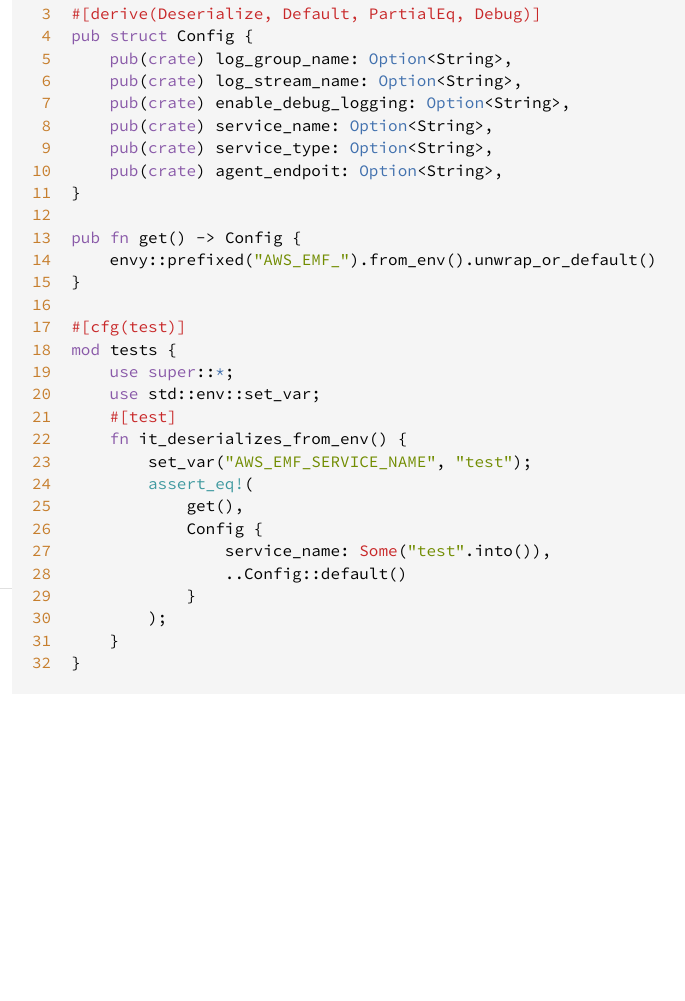
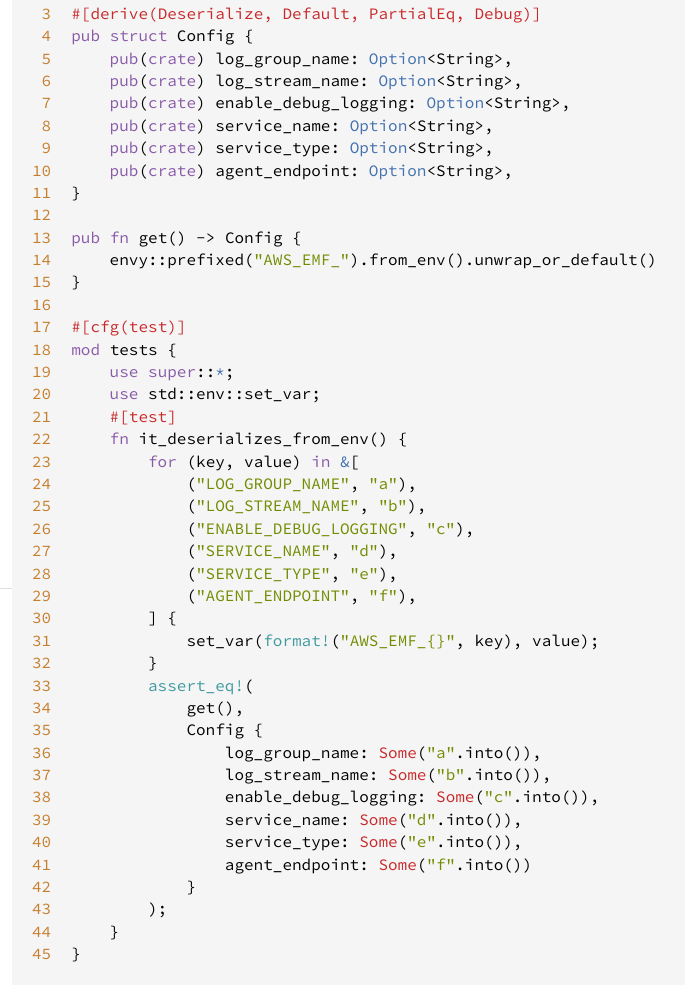
Before and after one commit to softprops/aws-embedded-metrics, a plain HTML site: page src/aws_embedded_metrics/config.rs.html in a window 1280 px wide. Shown: the part 211-1212 px from the top of the page, without its empty margins (3-688 px from the left). Before the commit the page ends 956 px from the top, so only its background shows below. Drawn offline with Linux system fonts and the light colour scheme.

Commit message:
Automated deployment: Tue Dec 17 05:39:53 UTC 2019 cca96be063dd57a41f92e585e475bc8101bc1741

```diff
--- a/src/aws_embedded_metrics/config.rs.html
+++ b/src/aws_embedded_metrics/config.rs.html
@@ -30,6 +30,19 @@
 <span id="30">30</span>
 <span id="31">31</span>
 <span id="32">32</span>
+<span id="33">33</span>
+<span id="34">34</span>
+<span id="35">35</span>
+<span id="36">36</span>
+<span id="37">37</span>
+<span id="38">38</span>
+<span id="39">39</span>
+<span id="40">40</span>
+<span id="41">41</span>
+<span id="42">42</span>
+<span id="43">43</span>
+<span id="44">44</span>
+<span id="45">45</span>
 </pre><div class="example-wrap"><pre class="rust ">
 <span class="kw">use</span> <span class="ident">serde</span>::<span class="ident">Deserialize</span>;
 
@@ -40,7 +53,7 @@
     <span class="kw">pub</span>(<span class="kw">crate</span>) <span class="ident">enable_debug_logging</span>: <span class="prelude-ty">Option</span><span class="op">&lt;</span><span class="ident">String</span><span class="op">&gt;</span>,
     <span class="kw">pub</span>(<span class="kw">crate</span>) <span class="ident">service_name</span>: <span class="prelude-ty">Option</span><span class="op">&lt;</span><span class="ident">String</span><span class="op">&gt;</span>,
     <span class="kw">pub</span>(<span class="kw">crate</span>) <span class="ident">service_type</span>: <span class="prelude-ty">Option</span><span class="op">&lt;</span><span class="ident">String</span><span class="op">&gt;</span>,
-    <span class="kw">pub</span>(<span class="kw">crate</span>) <span class="ident">agent_endpoit</span>: <span class="prelude-ty">Option</span><span class="op">&lt;</span><span class="ident">String</span><span class="op">&gt;</span>,
+    <span class="kw">pub</span>(<span class="kw">crate</span>) <span class="ident">agent_endpoint</span>: <span class="prelude-ty">Option</span><span class="op">&lt;</span><span class="ident">String</span><span class="op">&gt;</span>,
 }
 
 <span class="kw">pub</span> <span class="kw">fn</span> <span class="ident">get</span>() <span class="op">-</span><span class="op">&gt;</span> <span class="ident">Config</span> {
@@ -53,12 +66,25 @@
     <span class="kw">use</span> <span class="ident">std</span>::<span class="ident">env</span>::<span class="ident">set_var</span>;
     <span class="attribute">#[<span class="ident">test</span>]</span>
     <span class="kw">fn</span> <span class="ident">it_deserializes_from_env</span>() {
-        <span class="ident">set_var</span>(<span class="string">&quot;AWS_EMF_SERVICE_NAME&quot;</span>, <span class="string">&quot;test&quot;</span>);
+        <span class="kw">for</span> (<span class="ident">key</span>, <span class="ident">value</span>) <span class="kw">in</span> <span class="kw-2">&amp;</span>[
+            (<span class="string">&quot;LOG_GROUP_NAME&quot;</span>, <span class="string">&quot;a&quot;</span>),
+            (<span class="string">&quot;LOG_STREAM_NAME&quot;</span>, <span class="string">&quot;b&quot;</span>),
+            (<span class="string">&quot;ENABLE_DEBUG_LOGGING&quot;</span>, <span class="string">&quot;c&quot;</span>),
+            (<span class="string">&quot;SERVICE_NAME&quot;</span>, <span class="string">&quot;d&quot;</span>),
+            (<span class="string">&quot;SERVICE_TYPE&quot;</span>, <span class="string">&quot;e&quot;</span>),
+            (<span class="string">&quot;AGENT_ENDPOINT&quot;</span>, <span class="string">&quot;f&quot;</span>),
+        ] {
+            <span class="ident">set_var</span>(<span class="macro">format</span><span class="macro">!</span>(<span class="string">&quot;AWS_EMF_{}&quot;</span>, <span class="ident">key</span>), <span class="ident">value</span>);
+        }
         <span class="macro">assert_eq</span><span class="macro">!</span>(
             <span class="ident">get</span>(),
             <span class="ident">Config</span> {
-                <span class="ident">service_name</span>: <span class="prelude-val">Some</span>(<span class="string">&quot;test&quot;</span>.<span class="ident">into</span>()),
-                ..<span class="ident">Config</span>::<span class="ident">default</span>()
+                <span class="ident">log_group_name</span>: <span class="prelude-val">Some</span>(<span class="string">&quot;a&quot;</span>.<span class="ident">into</span>()),
+                <span class="ident">log_stream_name</span>: <span class="prelude-val">Some</span>(<span class="string">&quot;b&quot;</span>.<span class="ident">into</span>()),
+                <span class="ident">enable_debug_logging</span>: <span class="prelude-val">Some</span>(<span class="string">&quot;c&quot;</span>.<span class="ident">into</span>()),
+                <span class="ident">service_name</span>: <span class="prelude-val">Some</span>(<span class="string">&quot;d&quot;</span>.<span class="ident">into</span>()),
+                <span class="ident">service_type</span>: <span class="prelude-val">Some</span>(<span class="string">&quot;e&quot;</span>.<span class="ident">into</span>()),
+                <span class="ident">agent_endpoint</span>: <span class="prelude-val">Some</span>(<span class="string">&quot;f&quot;</span>.<span class="ident">into</span>())
             }
         );
     }
```
